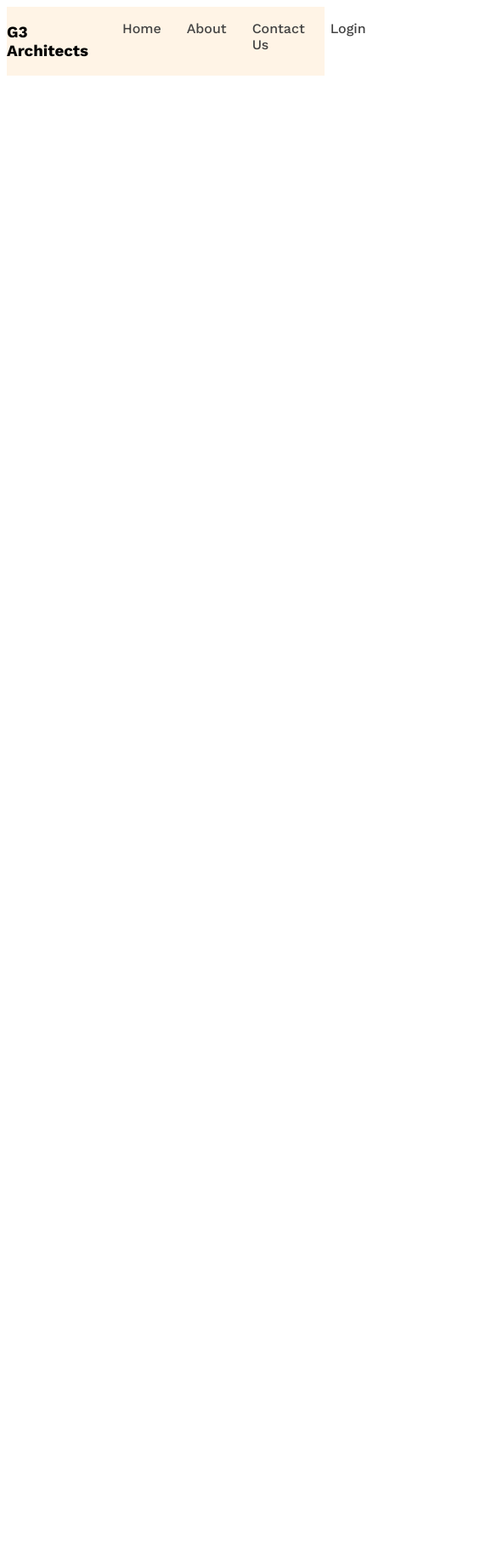
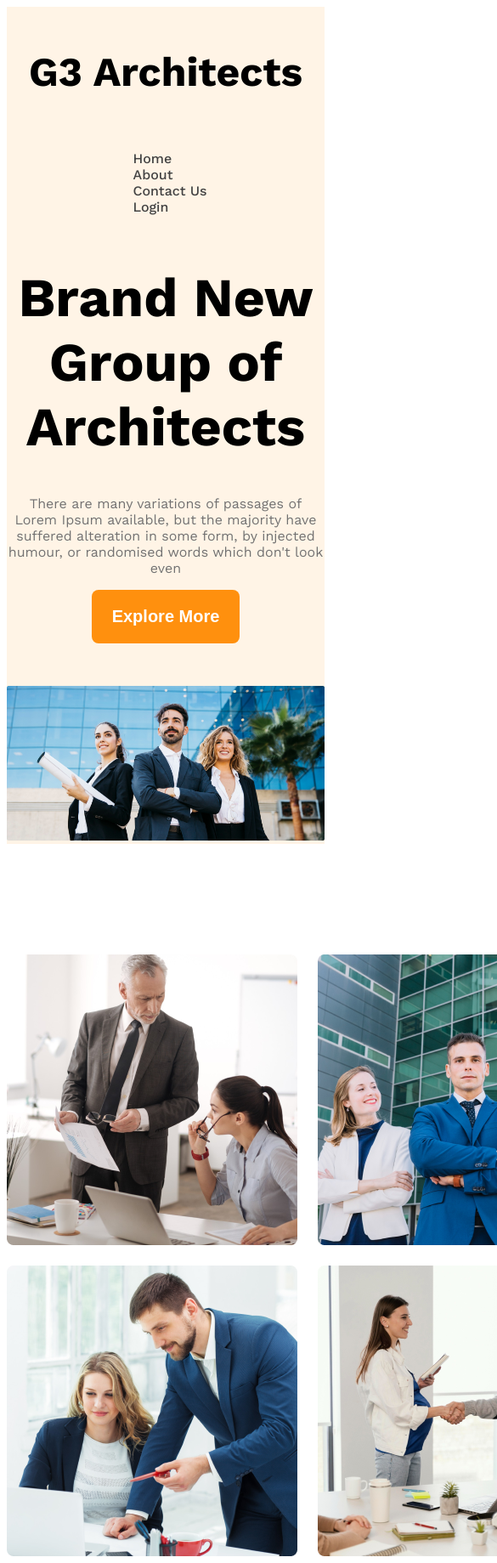
Before and after one commit to Rafi-Wazid/G3-architects-project, a plain HTML site: page index.html in a window 390 px wide. Shown: the top 1839 px of the page at 85% size, 585 px wide, since content can reach past the window. Before the commit the page ends 844 px from the top, so only its background shows below. Drawn offline with nearby package versions, Linux system fonts and the light colour scheme.

Commit message:
added banner and feature section

```diff
--- a/index.html
+++ b/index.html
@@ -18,11 +18,28 @@
             </ul>
         </nav>
         <div class="banner">
-
+            <div class="banner-content">
+                <h1 class="banner-tittle">Brand New Group of Architects</h1>
+                <p class="banner-description text-light-gray">There are many variations of passages of Lorem Ipsum available, but the majority have suffered alteration in some form, by injected humour, or randomised words which don't look even</p>
+                <button class="btn-primary">Explore More</button>
+            </div>
+            <img class="banner-image" src="images/banner.png" alt="">
         </div>
     </header>
     <main>
-
+        <section class="teams display-flex">
+            <div class="team-img-container">
+                <img src="images/team1.png" alt="two architect discussing about desing">
+                <img src="images/team2.png" alt="">
+                <img src="images/team3.png" alt="">
+                <img src="images/team4.png" alt="">
+            </div>
+            <div class="our-features">
+                <h3 class="feature-tittle"><span id="quick-list" class="text-light-gray">Quick list</span> <span class="of-our">of Our</span> <span class="text-primary">Features</span></h3>
+                <p class="feature-description text-gray">There are many variations of passages of Lorem Ipsum available, but the majority have suffered alteration in some form, by injected humour, or randomised words which don't look even</p>
+                <button class="btn-primary">Explore More</button>
+            </div>
+        </section>
     </main>
     <footer>
 
--- a/styles/architects.css
+++ b/styles/architects.css
@@ -9,11 +9,34 @@
   font-style: normal;
 }
 
-
 /* shared styles */
 
 .display-flex {
     display: flex;
+}
+
+.btn-primary {
+    background-color: #FF900E;
+    color: white;
+    padding: 20px 24px;
+    font-size: 1.25rem;
+    font-weight: 600;
+    border-radius: 8px;
+    border: none;
+}
+
+.text-primary {
+    color: #FF900E;
+}
+
+
+main {
+    max-width: 1440px;
+    margin: 0 auto;
+}
+
+main > section {
+    margin-top: 130px;
 }
 
 /* Dark 2 */
@@ -40,6 +63,12 @@
 
 .navbar {
     justify-content: space-between;
+    align-items: center;
+}
+
+.brand {
+    font-weight: 700;
+    font-size: 3rem;
 }
 
 
@@ -54,6 +83,61 @@
 }
 
 .navbar , .banner {
-    max-width: 1140px;
+    max-width: 1440px;
     margin: 0 auto;
 }
+
+/*  banner related styles */
+
+.banner-content {
+    max-width: 850px;
+    margin: 0 auto;
+    text-align: center;
+    margin-bottom: 50px;
+}
+
+
+.banner-tittle  {
+    font-weight: 700;
+    font-size: 4rem;
+}
+
+.banner-image{
+    width: 100%;
+}
+
+/* team and features related style */
+
+.teams {
+    align-items: center;
+}
+
+
+.team-img-container {
+    display: grid;
+    grid-template-columns: repeat(2, 1fr);
+    gap: 24px;
+}
+
+
+.our-features {
+    margin-left: 130px;
+    max-width: 530px;
+}
+
+.feature-tittle {
+    font-size: 3rem;
+}
+
+#quick-list {
+    font-family: 500;
+}
+
+
+/* responsive media query */
+
+@media screen and (max-width:576px) {
+    .navbar , .nav-links {
+        flex-direction: column;
+    }
+}
```
